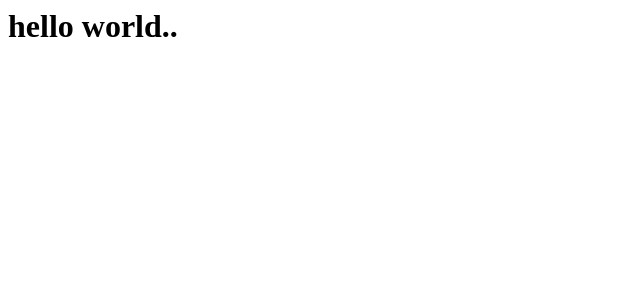
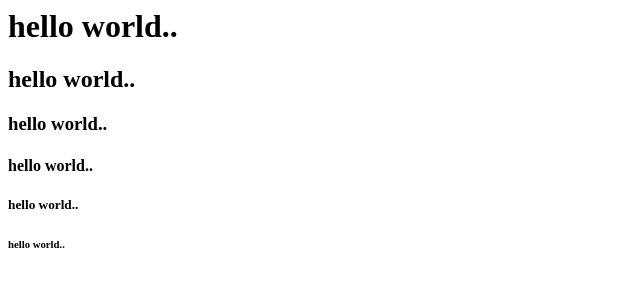
Before and after one commit to hossamhassanelsayed/MVC-project1-ITI, a plain HTML site: page index.html in a window 1280 px wide. Shown: the whole page, without its empty margins (0-640 px from the left). Drawn offline with Linux system fonts and the light colour scheme.

Commit message:
adding  headers from 1 to 6

```diff
--- a/index.html
+++ b/index.html
@@ -7,5 +7,10 @@
 </head>
 <body>
     <h1>hello world..</h1>
+    <h2>hello world..</h2>
+    <h3>hello world..</h3>
+    <h4>hello world..</h4>
+    <h5>hello world..</h5>
+    <h6>hello world..</h6>
 </body>
 </html>
```
